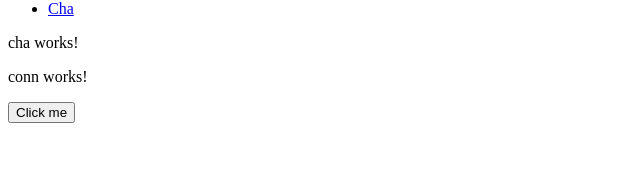
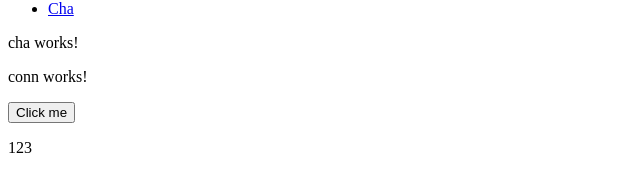
Before and after one commit to anhsang31797/hero.github.io, an Angular app: page /cha in a window 1280 px wide. Shown: the part 170-362 px from the top of the page, without its empty margins (0-640 px from the left). Built offline with nearby package versions, Linux system fonts and the light colour scheme.

Commit message:
input angular

```diff
--- a/src/app/cha/cha.component.html
+++ b/src/app/cha/cha.component.html
@@ -1,2 +1,5 @@
 <p>cha works!</p>
-<app-conn (dataEmitter)="onDataReceived($event)"></app-conn>
+<app-conn
+(dataEmitter)="onDataReceived($event)"
+[childProp]="parentProp"
+></app-conn>
--- a/src/app/cha/cha.component.ts
+++ b/src/app/cha/cha.component.ts
@@ -6,6 +6,7 @@ import { Component } from '@angular/core';
   styleUrls: ['./cha.component.css']
 })
 export class ChaComponent {
+  public parentProp = '123';
   onDataReceived(data: string) {
     console.log('DATA:', data);
   }
--- a/src/app/conn/conn.component.html
+++ b/src/app/conn/conn.component.html
@@ -1,2 +1,5 @@
 <p>conn works!</p>
 <button (click)="onClick()">Click me</button>
+
+
+<p>{{childProp}}</p>
--- a/src/app/conn/conn.component.ts
+++ b/src/app/conn/conn.component.ts
@@ -1,4 +1,4 @@
-import { Component, EventEmitter, Output } from '@angular/core';
+import { Component, EventEmitter, Input, Output } from '@angular/core';
 
 @Component({
   selector: 'app-conn',
@@ -8,6 +8,8 @@ import { Component, EventEmitter, Output } from '@angular/core';
 export class ConnComponent {
   @Output() dataEmitter = new EventEmitter<string>();
 
+  @Input() childProp : string | undefined;
+
   onClick() {
     this.dataEmitter.emit('Đây là dữ liệu con');
   }
```
